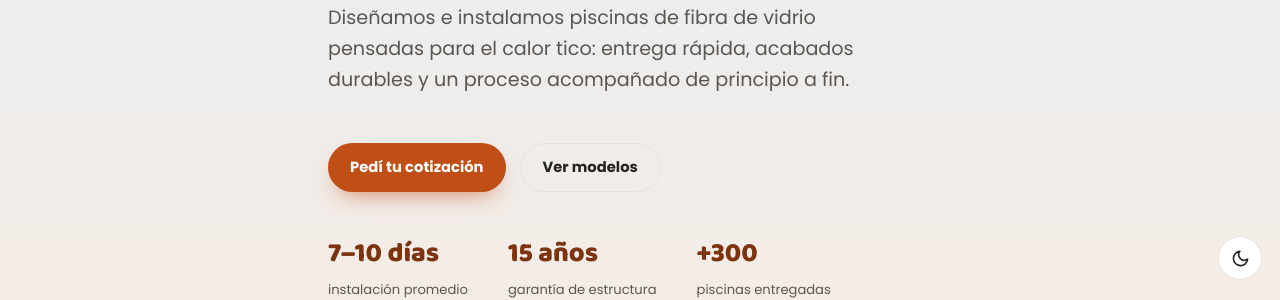
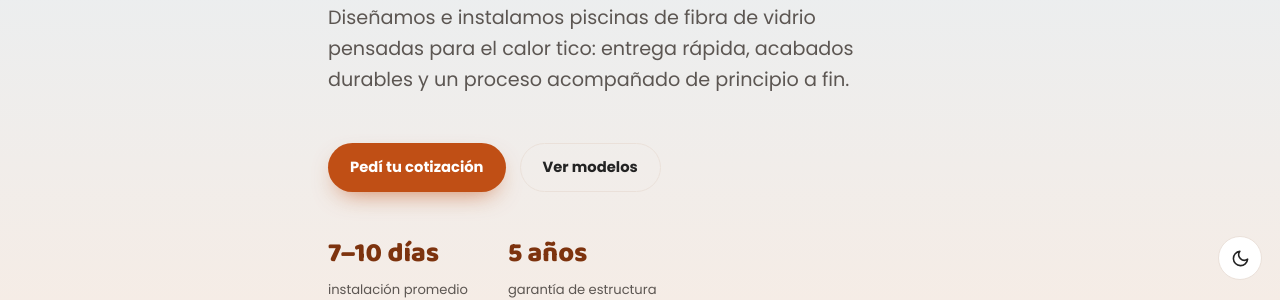
Before and after one commit to olapiscinascostarica-pixel/ola-piscinas, a plain HTML site: page index.html in a window 1280 px wide. Shown: the part 502-802 px from the top of the page. Drawn offline with Linux system fonts and the light colour scheme.

Commit message:
Corrige garantía a 5 años y quita cifra de piscinas entregadas

```diff
--- a/index.html
+++ b/index.html
@@ -627,8 +627,7 @@
       </div>
       <div class="hero-stats">
         <div class="stat"><b>7–10 días</b><span>instalación promedio</span></div>
-        <div class="stat"><b>15 años</b><span>garantía de estructura</span></div>
-        <div class="stat"><b>+300</b><span>piscinas entregadas</span></div>
+        <div class="stat"><b>5 años</b><span>garantía de estructura</span></div>
       </div>
     </div>
     <div class="hero-waves wave-anim">
```
